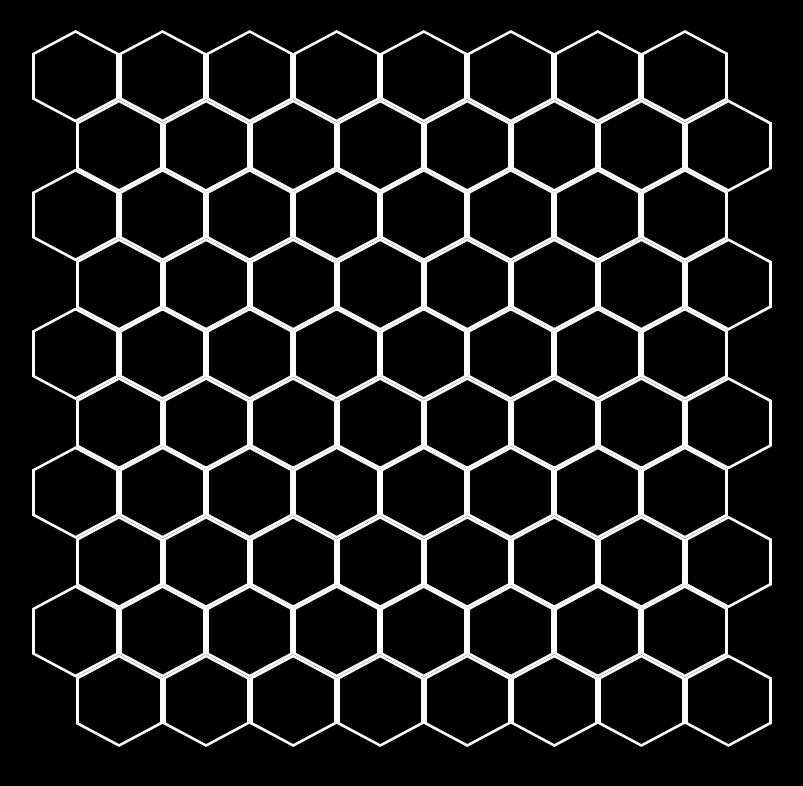
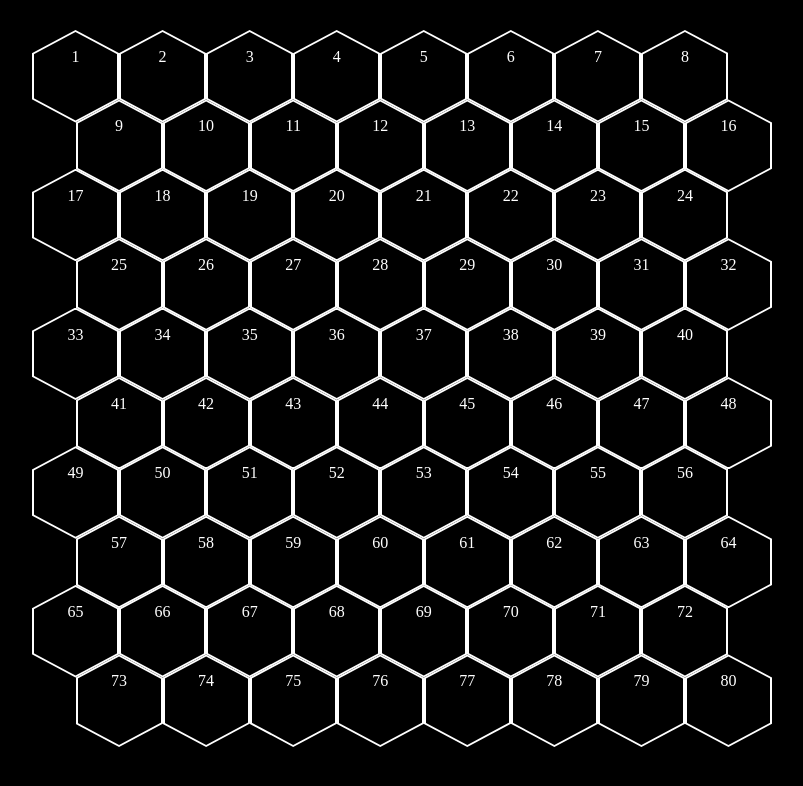
Before and after one commit to Paraldos/rpg-tools, a React (Vite) app: page / in a window 1280 px wide. Shown: the top 786 px of the page, without its empty margins (238-1041 px from the left). Built offline with nearby package versions, Linux system fonts and the light colour scheme.

Commit message:
added field numbers

```diff
--- a/src/components/field/Field.css
+++ b/src/components/field/Field.css
@@ -1,23 +1,30 @@
-.field-background {
-  width: 100%;
-  height: 100%;
-  position: relative;
-  clip-path: polygon(-50% 50%, 50% 100%, 150% 50%, 50% 0);
-  background-color: black;
-}
-
 .field {
   background-color: white;
   aspect-ratio: cos(30deg);
   clip-path: polygon(-50% 50%, 50% 100%, 150% 50%, 50% 0);
   height: 100%;
   width: 100%;
-  padding: 3px;
+  position: relative;
+  padding: 2px;
 
   display: flex;
   flex-direction: column;
 }
 
-.field:hover {
-  opacity: 0.6;
+.field-inside {
+  width: 100%;
+  height: 100%;
+  clip-path: polygon(-50% 50%, 50% 100%, 150% 50%, 50% 0);
+  background-color: black;
+
+  &:hover {
+    background-color: grey;
+  }
 }
+
+.field-number {
+  position: absolute;
+  left: 50%;
+  transform: translateX(-50%);
+  color: white;
+}
--- a/src/components/field/Field.jsx
+++ b/src/components/field/Field.jsx
@@ -1,8 +1,6 @@
 import "./Field.css";
 
-export default function Field({ fieldData }) {
-  console.log(fieldData);
-
+export default function Field({ fieldData, index }) {
   const getColumnStart = () => {
     const offset = fieldData.row % 2 !== 0 ? 2 : 0;
     return fieldData.column * 4 + offset + 1;
@@ -31,7 +29,8 @@ export default function Field({ fieldData }) {
         gridRowEnd: getRowEnd(),
       }}
     >
-      <div className="field-background"></div>
+      <div className="field-inside"></div>
+      <p className="field-number">{index + 1}</p>
     </div>
   );
 }
--- a/src/components/map/Map.jsx
+++ b/src/components/map/Map.jsx
@@ -24,7 +24,7 @@ export default function HexMap() {
       }}
     >
       {fieldsArray.map((fieldData, index) => (
-        <Field key={index} fieldData={fieldData} />
+        <Field key={index} fieldData={fieldData} index={index} />
       ))}
     </div>
   );
```
